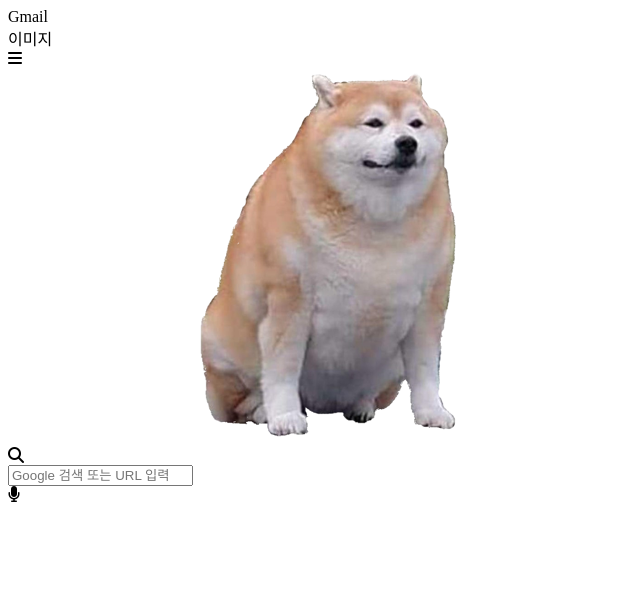
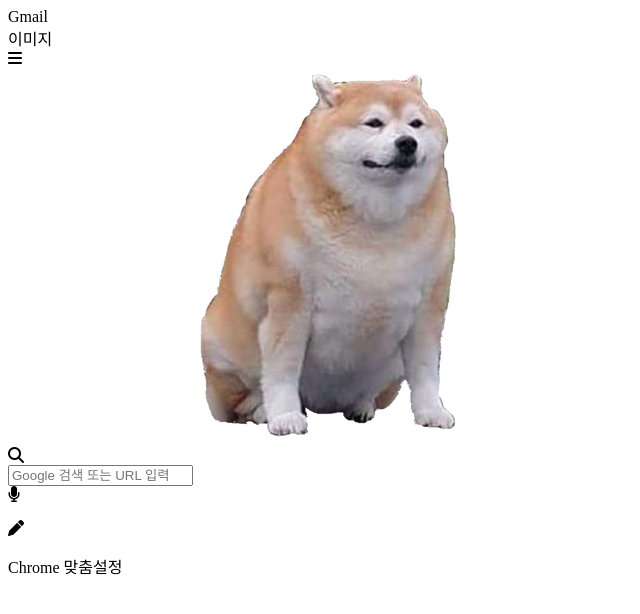
Before and after one commit to kim-0q/chrome, a plain HTML site: page index.html in a window 1280 px wide. Shown: the whole page, without its empty margins (0-640 px from the left). Drawn offline with Linux system fonts and the light colour scheme.

Commit message:
Chrome_html

```diff
--- a/index.html
+++ b/index.html
@@ -71,6 +71,10 @@
           <p></p>
         </div>
       </div>
+      <div class="body__sidemenu">
+        <i class="fa-solid fa-pen"></i>
+        <p>Chrome 맞춤설정</p>
+      </div>
     </section>
   </body>
 </html>
```
